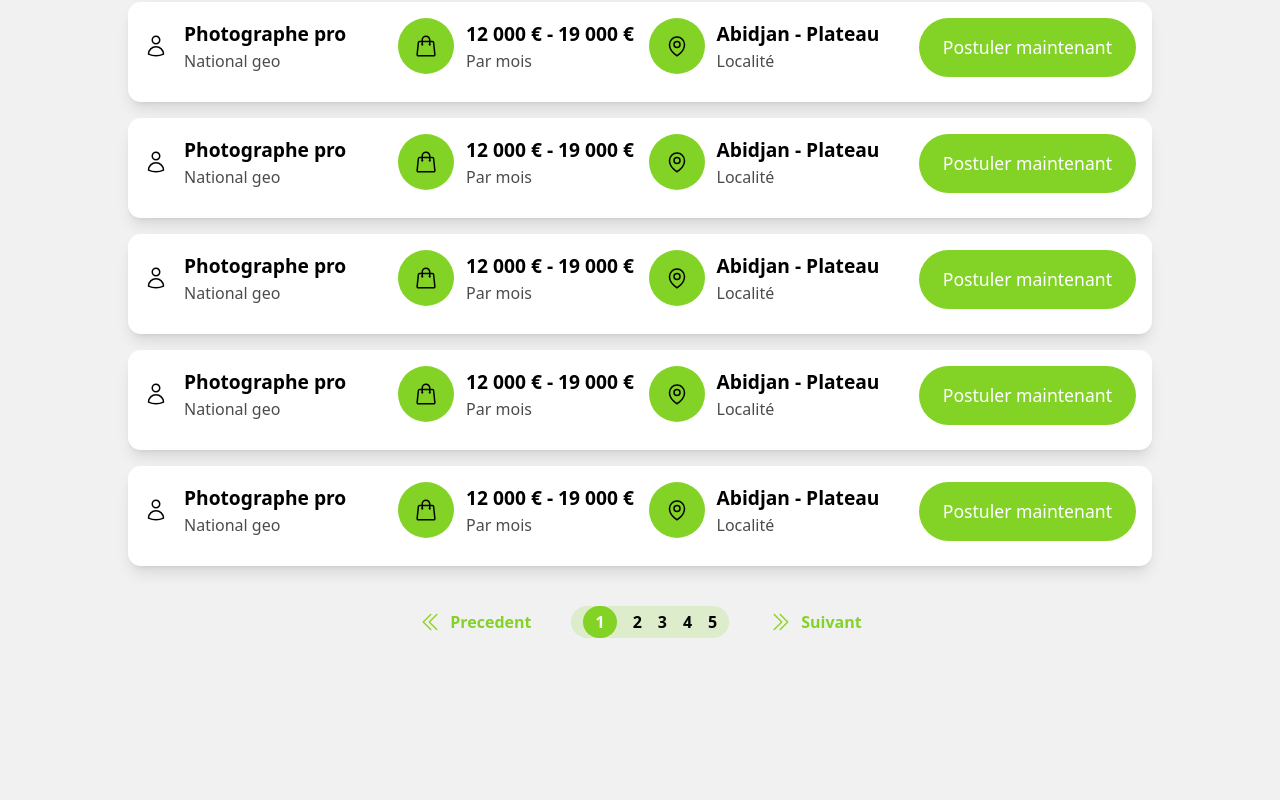
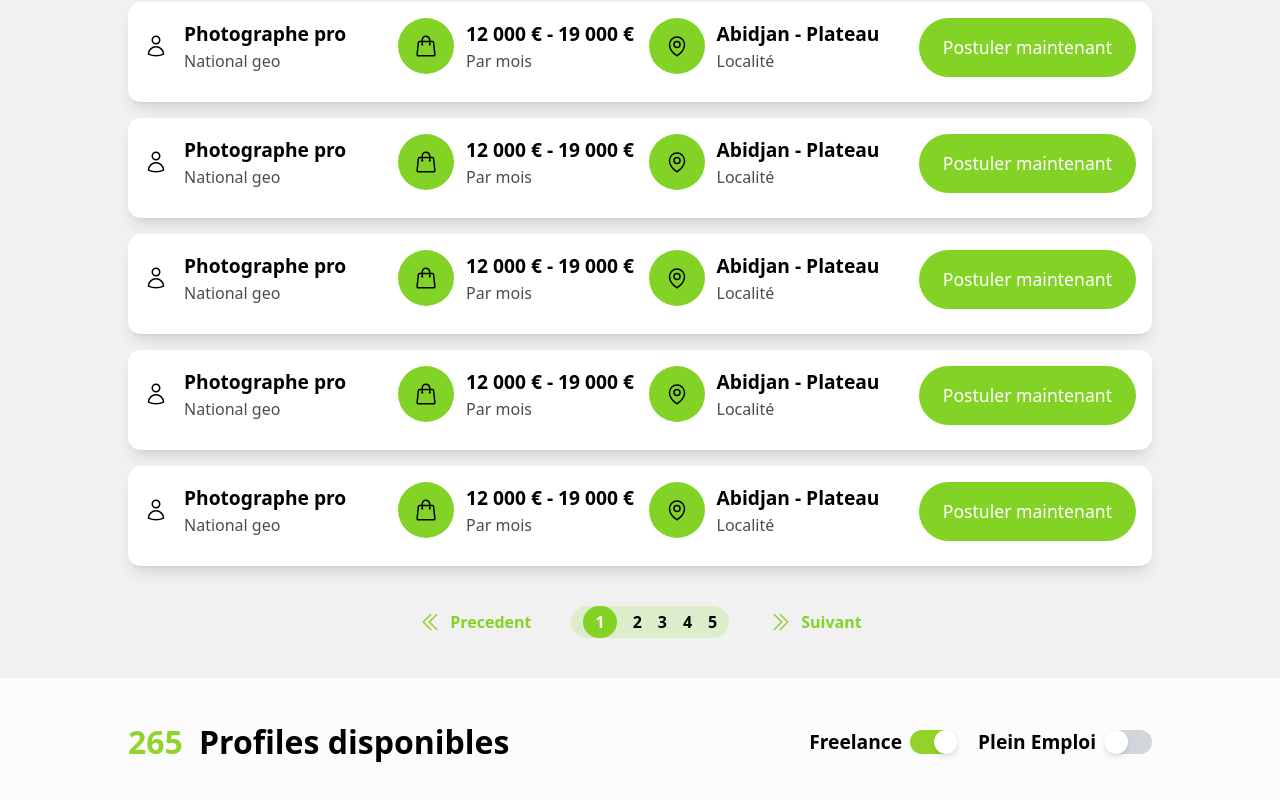
Before and after one commit to koffygeek/management, a Next.js app: page / in a window 1280 px wide. Shown: the part 1031-1831 px from the top of the page. Before the commit the page ends 1709 px from the top, so only its background shows below. Built offline with nearby package versions, Linux system fonts and the light colour scheme.

Commit message:
section profil

```diff
--- a/app/page.js
+++ b/app/page.js
@@ -2,7 +2,9 @@
 import HomeHeader from "@/components/home/HomeHeader";
 import HomeJob from "@/components/home/HomeJob";
 import Pagination from "@/components/home/Pagination";
+import ProfileHome from "@/components/home/ProfileHome";
 import ShortBar from "@/components/home/ShortBar";
+import ShortProfileBar from "@/components/home/ShortProfileBar";
 
 export default function Home() {
   return (
@@ -11,6 +13,8 @@ export default function Home() {
       <ShortBar />
       <HomeJob />
       <Pagination />
+      <ShortProfileBar />
+      <ProfileHome />
     </main>
   );
 }
--- /dev/null
+++ b/components/home/ProfileHome.js
@@ -0,0 +1,11 @@
+import React from 'react'
+
+const ProfileHome = () => {
+  return (
+    <div>
+
+    </div>
+  )
+}
+
+export default ProfileHome
--- /dev/null
+++ b/components/home/ShortProfileBar.js
@@ -0,0 +1,67 @@
+import React, { useState } from "react";
+
+const ShortProfileBar = () => {
+     const [isFullTime, setIsFullTime] = useState(false);
+  const [isFreelance, setIsFreelance] = useState(true);
+
+  const isFullTimeHandler = () => {
+    setIsFullTime(!isFullTime);
+  };
+
+  const isFreelanceHandler = () => {
+    setIsFreelance(!isFreelance);
+  };
+  return (
+    <div>
+      <div className="w-full bg-[#fcfcfc] ">
+        <div className="py-10 w-[95%] lg:w-[90%] xl:w-[80%] mx-auto flex flex-col lg:flex-row justify-between items-center  space-x-2 lg:space-x-0  ">
+            <div className="text-[1.2rem] md:text-[1.8rem lg:text-[2rem] font-bold flex space-x-4">
+                <span className="text-[#91d327] ">265</span>
+                <span>Profiles disponibles</span>
+            </div>
+          <ul className="flex space-x-5 items-center">
+            <li className="flex items-center space-x-2">
+              <span className="text-[1rem] md:text-[1.2rem] font-bold ">
+                Freelance
+              </span>
+
+              <div
+                onClick={isFreelanceHandler}
+                className={`${
+                  isFreelance ? "bg-[#91d327]" : "bg-gray-300 "
+                } relative cursor-pointer inline-block w-12 h-6 rounded-full `}
+              >
+                <span
+                  className={`${
+                    isFreelance ? "translate-x-6" : " "
+                  } absolute w-6 h-6 bg-white rounded-full shadow-md transition-transform `}
+                ></span>
+              </div>
+            </li>
+            <li className="flex items-center space-x-2">
+              <span className="text-[1rem] md:text-[1.2rem] font-bold ">
+                Plein Emploi
+              </span>
+              <div className="relative inline-block w-12 h-6">
+                <div
+                  onClick={isFullTimeHandler}
+                  className={`${
+                    isFullTime ? "bg-[#91d327]" : "bg-gray-300 "
+                  } relative cursor-pointer inline-block w-12 h-6 rounded-full `}
+                >
+                  <span
+                    className={`${
+                      isFullTime ? "translate-x-6" : " "
+                    } absolute w-6 h-6 bg-white rounded-full shadow-md transition-transform `}
+                  ></span>
+                </div>
+              </div>
+            </li>
+          </ul>
+        </div>
+      </div>
+    </div>
+  );
+};
+
+export default ShortProfileBar;
```
